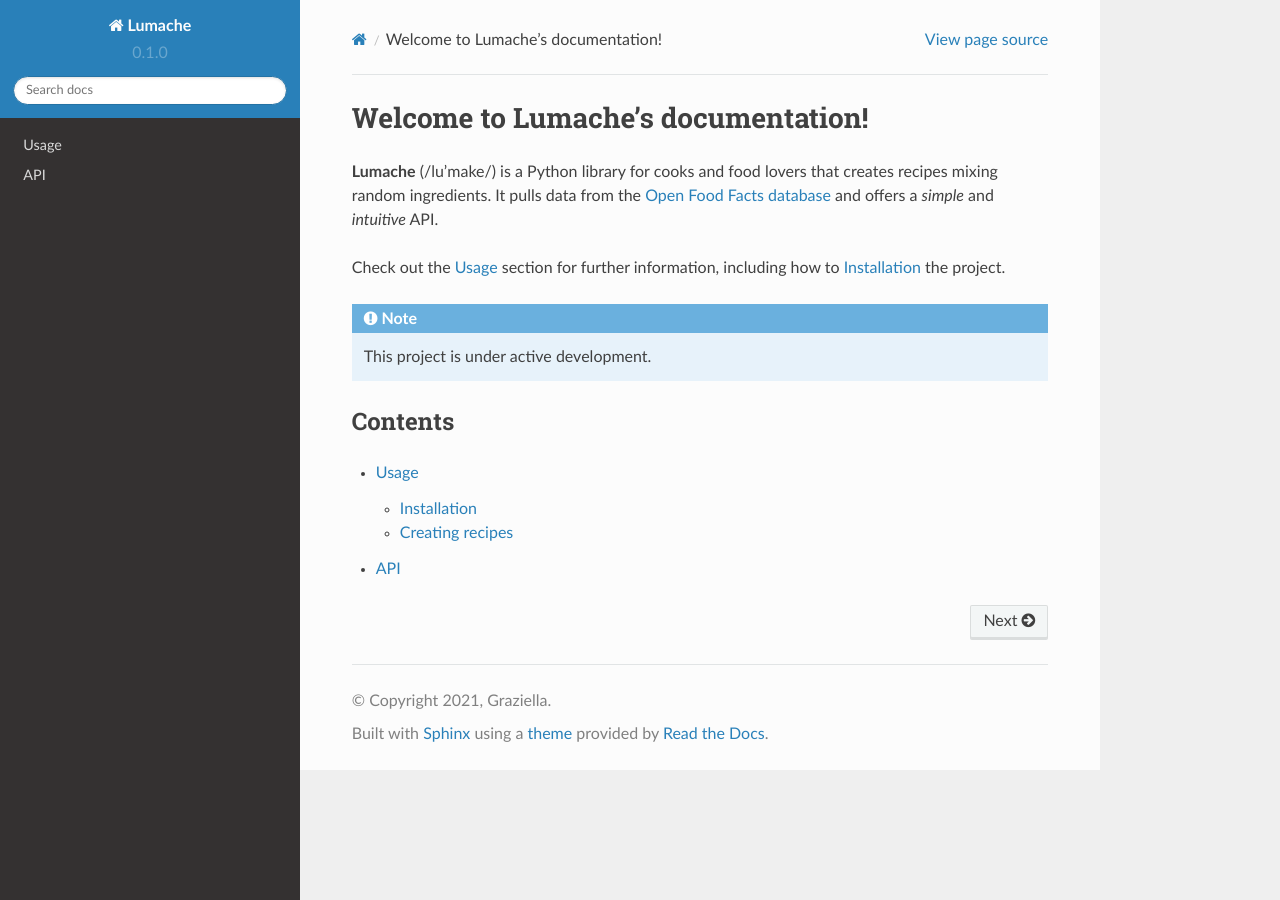
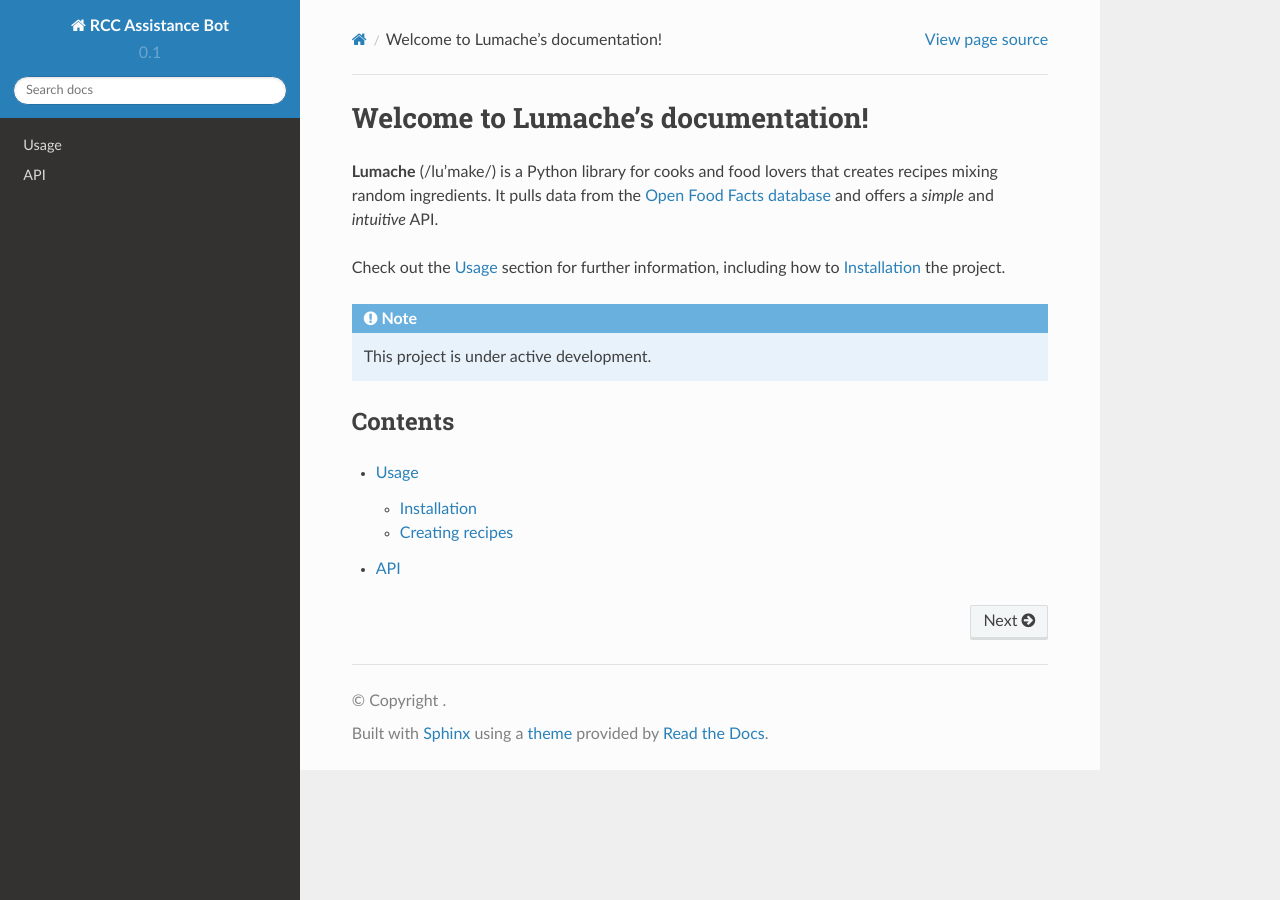
Before and after one commit to railchallengecrew/rcc-assistance-docs, a Sphinx documentation site: the page built from docs/source/index.rst, in a window 1280 px wide. Built offline with Sphinx 7.4.7 and the Read the Docs theme 2.0.0, drawn with Linux system fonts in a browser that asks for light colours.

Commit message:
Update conf.py

```diff
--- a/docs/source/conf.py
+++ b/docs/source/conf.py
@@ -2,12 +2,12 @@
 
 # -- Project information
 
-project = 'Lumache'
-copyright = '2021, Graziella'
-author = 'Graziella'
+project = 'RCC Assistance Bot'
+#copyright = ''
+author = 'flappycodes'
 
 release = '0.1'
-version = '0.1.0'
+version = '0.1'
 
 # -- General configuration
 
```
